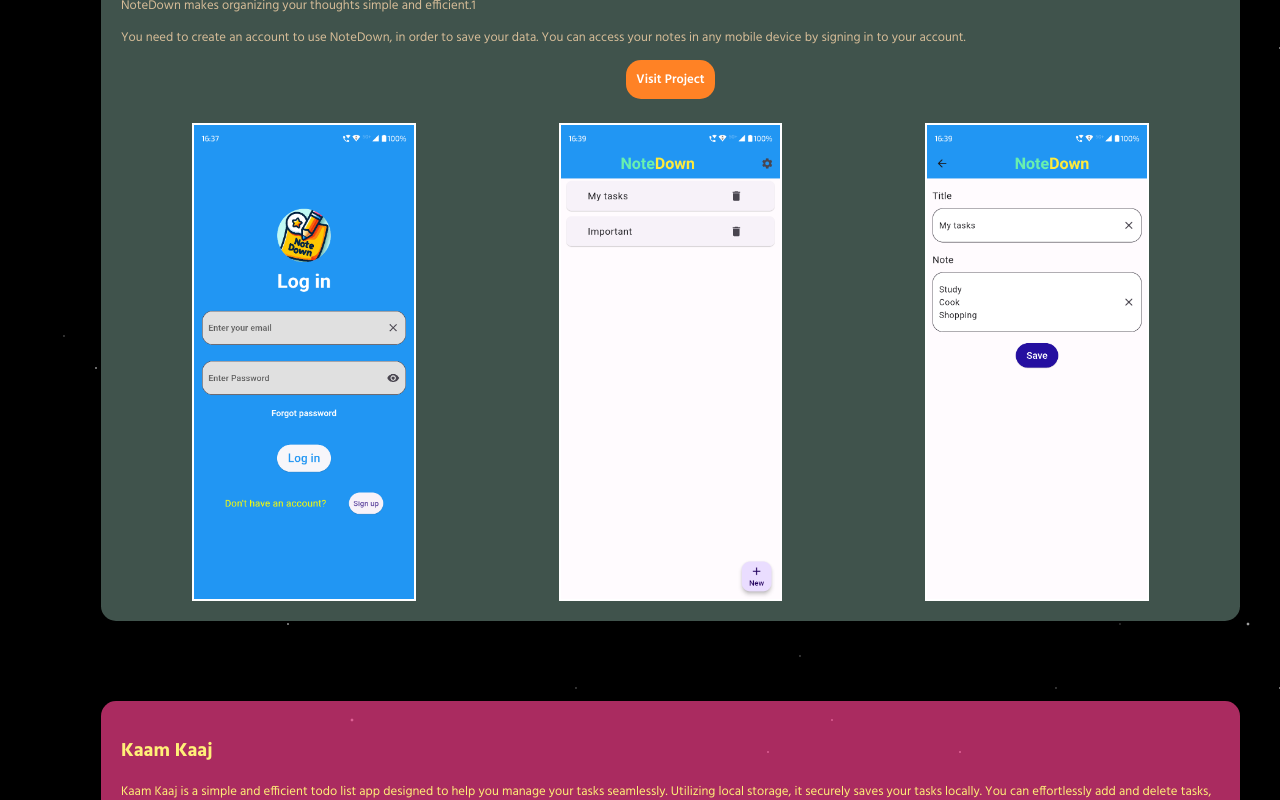
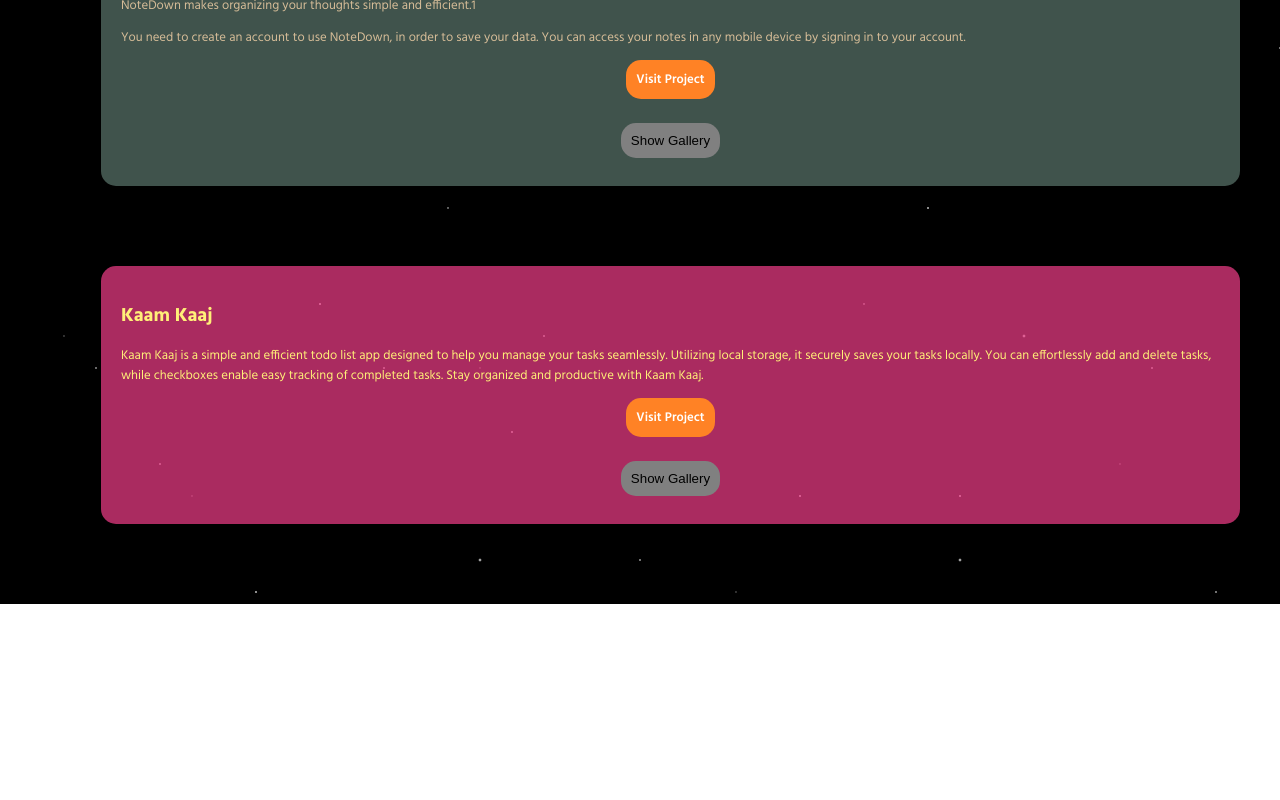
Before and after one commit to bhuwan1301/bhuwanchandrapandey, a React (Vite) app: page / in a window 1280 px wide. Shown: the part 1680-2480 px from the top of the page. After the commit the page ends 2284 px from the top, so only its background shows below. Built offline with nearby package versions, Linux system fonts and the light colour scheme; a web font is replaced by a local one.

Commit message:
added a show gallery button

```diff
--- a/src/Projects/Project1/Project1.jsx
+++ b/src/Projects/Project1/Project1.jsx
@@ -4,17 +4,24 @@
 import sign from './signIn.png'
 import './project1.css'
 import { motion } from 'framer-motion'
+import { useState } from 'react'
 
 
 export default function Project1() {
+    const [showgallery, setShowgallery] = useState(false)
+
+    function handleShowgallery() {
+        setShowgallery(!showgallery);
+    }
+
     return (
         <div>
             <motion.div
                 className="projectholder"
                 id='project1'
-                initial={{  scale: 0.9 }}
+                initial={{ scale: 0.9 }}
                 whileInView={{ opacity: 1, scale: 1 }}
-                exit={{  scale: 0.9 }}
+                exit={{ scale: 0.9 }}
                 transition={{ duration: 0.5 }}
             >
                 <h2>NoteDown</h2>
@@ -26,7 +33,18 @@
                     <a href="https://github.com/bhuwan1301/NoteDown/releases" target='_blank'>Visit Project</a>
                 </div>
 
-                <div className="photos">
+                <div className="showgallery">
+                    <button onClick={handleShowgallery}>
+                        Show Gallery
+                    </button>
+                </div>
+
+                <div
+                    className="photos"
+                    style={{
+                        display: showgallery ? 'flex' : 'none',
+                    }}
+                >
                     <img src={sign} alt="Home page" />
                     <img src={homepic} alt="Home page" />
                     <img src={note} alt="Home page" />
--- a/src/Projects/Project1/project1.css
+++ b/src/Projects/Project1/project1.css
@@ -10,3 +10,18 @@
 #project1 a:active{
     background-color: #854413;
 }
+
+.showgallery button{
+    display: flex;
+    justify-content: center;
+    align-items: center;
+    padding: 10px;
+    border-radius: 15px;
+    border: none;
+    background-color: grey;
+    margin-bottom: 1vh;
+}
+
+.showgallery button:active{
+    background-color: rgb(83, 83, 83);
+}
--- a/src/Projects/Project2/Project2.jsx
+++ b/src/Projects/Project2/Project2.jsx
@@ -4,16 +4,23 @@
 import pic3 from './pic3.jpg'
 import './project2.css'
 import { motion } from 'framer-motion'
+import { useState } from 'react'
 
 export default function Project1() {
+    const [showgallery, setShowgallery] = useState(false)
+
+    function handleShowgallery() {
+        setShowgallery(!showgallery);
+    }
+
     return (
         <div>
             <motion.div
                 className="projectholder"
                 id='project2'
-                initial={{  scale: 0.9 }}
+                initial={{ scale: 0.9 }}
                 whileInView={{ opacity: 1, scale: 1 }}
-                exit={{  scale: 0.9 }}
+                exit={{ scale: 0.9 }}
                 transition={{ duration: 0.5 }}
             >
                 <h2>Kaam Kaaj</h2>
@@ -24,7 +31,18 @@
                     <a href="https://github.com/bhuwan1301/KaamKaaj/releases" target='_blank'>Visit Project</a>
                 </div>
 
-                <div className="photos">
+                <div className="showgallery">
+                    <button onClick={handleShowgallery}>
+                        Show Gallery
+                    </button>
+                </div>
+
+                <div
+                    className="photos"
+                    style={{
+                        display: showgallery ? 'flex' : 'none',
+                    }}
+                >
                     <img src={pic1} alt="Home page" />
                     <img src={pic2} alt="Home page" />
                     <img src={pic3} alt="Home page" />
--- a/src/Projects/Project2/project2.css
+++ b/src/Projects/Project2/project2.css
@@ -10,3 +10,18 @@
 #project2 a:active{
     background-color: #854413;
 }
+
+.showgallery button{
+    display: flex;
+    justify-content: center;
+    align-items: center;
+    padding: 10px;
+    border-radius: 15px;
+    border: none;
+    background-color: grey;
+    margin-bottom: 1vh;
+}
+
+.showgallery button:active{
+    background-color: rgb(83, 83, 83);
+}
--- a/src/Projects/Projects.css
+++ b/src/Projects/Projects.css
@@ -38,6 +38,13 @@
     margin-bottom: 3vh;
 }
 
+.showgallery{
+    display: flex;
+    justify-content: center;
+    align-items: center;
+}
+
+
 .photos{
     display: flex;
     flex-wrap: wrap;
```
